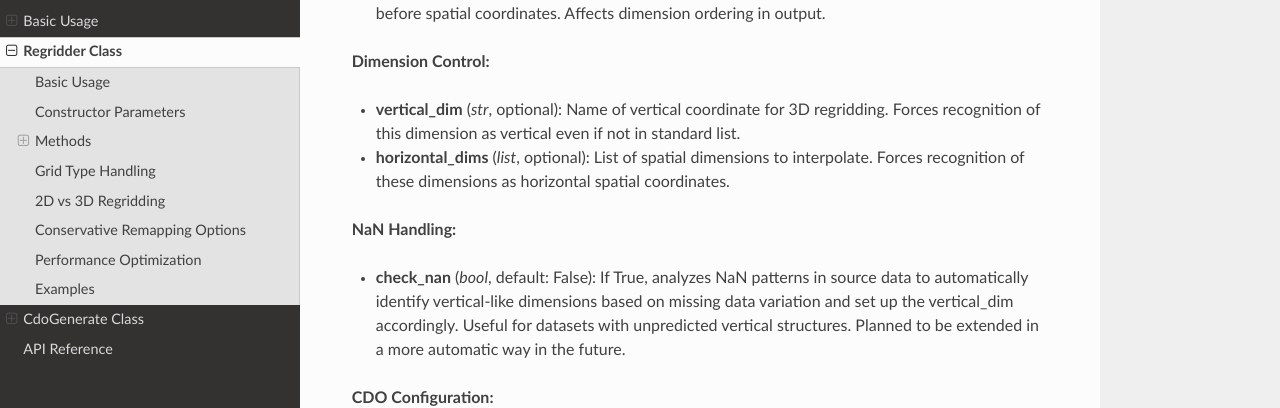
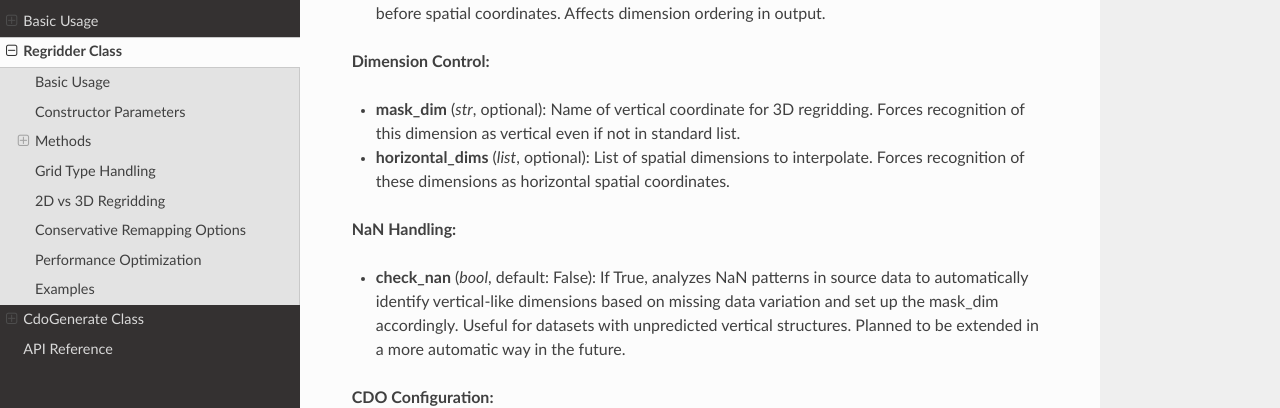
Before and after one commit to jhardenberg/smmregrid, a Sphinx documentation site: the page built from docs/sphinx/source/regridder.rst, in a window 1280 px wide and 900 px high, scrolled down 1515 px. Shown: the part 158-566 px from the top of the window. Built offline with Sphinx 7.4.7 and the Read the Docs theme 3.1.0, drawn with Linux system fonts in a browser that asks for light colours; some of the changed text lies outside the part shown.

Commit message:
replace vertical_dim with mask_dim

```diff
--- a/docs/sphinx/source/intro.rst
+++ b/docs/sphinx/source/intro.rst
@@ -16,7 +16,7 @@ It relies on the `GridType()` class which identify the properties of each xarray
 
 Masks are treated in a simple way but correctly transfered from source to target grid.
 
-A specific treatment for mask changing along the vertical dimension can be applied through the `vertical_dim` keyword.
+A specific treatment for mask changing along the vertical dimension can be applied through the `mask_dim` keyword.
 Indeed, 3D weights are computed specifically for each level and then stored together in specific files so that it guarantees precise mask handling.
 
 
--- a/docs/sphinx/source/regridder.rst
+++ b/docs/sphinx/source/regridder.rst
@@ -80,7 +80,7 @@ Constructor Parameters
 
 **Dimension Control:**
 
-* **vertical_dim** (*str*, optional): Name of vertical coordinate for 3D regridding.
+* **mask_dim** (*str*, optional): Name of vertical coordinate for 3D regridding.
   Forces recognition of this dimension as vertical even if not in standard list.
 
 * **horizontal_dims** (*list*, optional): List of spatial dimensions to interpolate.
@@ -90,7 +90,7 @@ Constructor Parameters
 
 * **check_nan** (*bool*, default: False): If True, analyzes NaN patterns in source data
   to automatically identify vertical-like dimensions based on missing data variation and set
-  up the vertical_dim accordingly. Useful for datasets with unpredicted vertical structures.
+  up the mask_dim accordingly. Useful for datasets with unpredicted vertical structures.
   Planned to be extended in a more automatic way in the future.
 
 **CDO Configuration:**
@@ -161,7 +161,7 @@ The Regridder automatically detects and handles different grid types:
    # Force specific dimension recognition
    regridder = Regridder(
        'data.nc', 'target.nc',
-       vertical_dim='model_level',    # Force vertical recognition
+       mask_dim='model_level',    # Force vertical recognition
        horizontal_dims=['xi', 'eta']  # Force horizontal recognition
    )
 
@@ -178,16 +178,16 @@ Applies to data without vertical structure:
    regridder = Regridder('surface_temp.nc', 'r180x90')
    regridded = regridder.regrid(data)
 
-**3D Regridding:**
+**3D Masked Regridding:**
 
-For data with vertical levels, specify vertical dimension:
+For data with masked vertical levels, specify masked dimension:
 
 .. code-block:: python
 
    # 3D atmospheric data
    regridder = Regridder(
        'atmos_data.nc', 'target.nc',
-       vertical_dim='plev'
+       mask_dim='plev'
    )
 
 **Automatic 3D Detection with NaN Analysis:**
@@ -268,7 +268,7 @@ Examples
    regridder = Regridder(
        'ecmwf_data.nc', 'regular_grid.nc',
        method='bil',
-       vertical_dim='plev',
+       mask_dim='plev',
    )
    regridded = regridder.regrid(atmospheric_data)
 
@@ -313,6 +313,6 @@ Examples
    regridder = Regridder(
        'custom_model.nc', 'standard_grid.nc',
        horizontal_dims=['xi_rho', 'eta_rho'],  # ROMS ocean model
-       vertical_dim='s_rho',                   # Sigma coordinates
+       mask_dim='s_rho',                   # Sigma coordinates
        loglevel='DEBUG'
    )
```
Also changed, not shown: docs/sphinx/source/cdogenerate.rst (+8 -7 lines), 8 other files.
